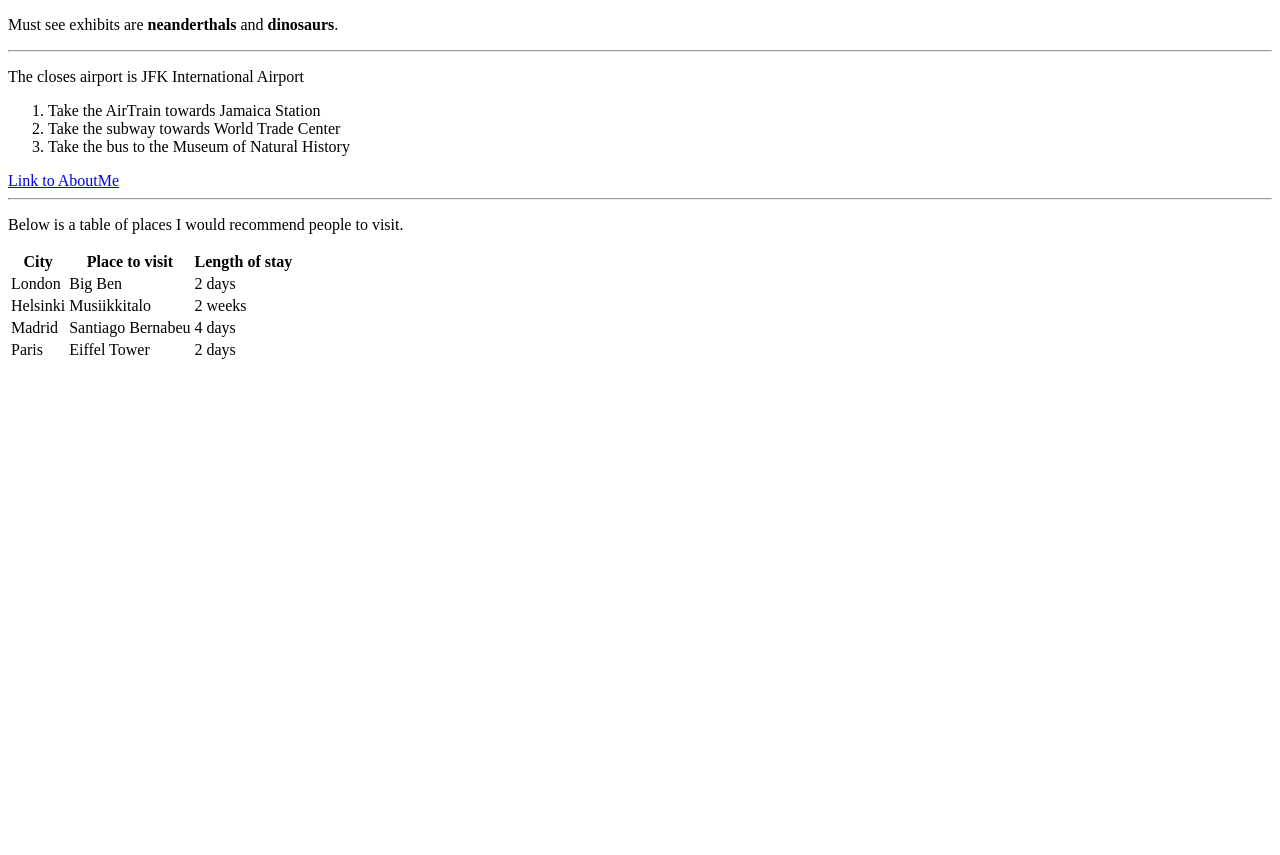
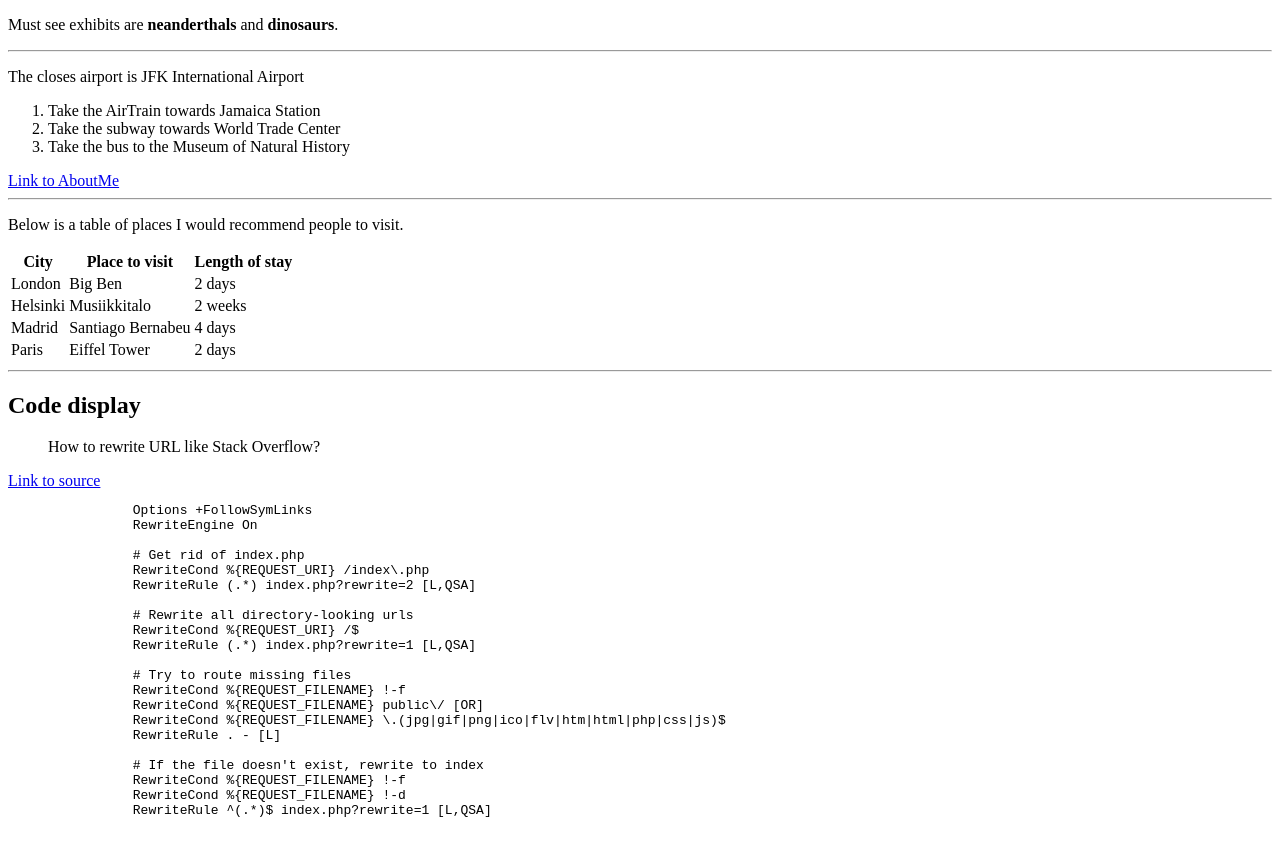
Before and after one commit to 44-563-Web-Apps-F22/44563-webapps-assignment-3-hellmanfredrik, a plain HTML site: page index.html in a window 1280 px wide. Shown: the part 105-960 px from the top of the page. Before the commit the page ends 800 px from the top, so only its background shows below. Drawn offline with Linux system fonts and the light colour scheme.

Commit message:
added code snipped

```diff
--- a/index.html
+++ b/index.html
@@ -45,6 +45,36 @@
             <td>2 days</td>
         </tr>
     </table>
-            </body>
+    <hr>
+    <h2>Code display</h2>
+    <blockquote>How to rewrite URL like Stack Overflow?</blockquote>
+            <a href="https://stackoverflow.com/questions/22012045/htaccess-rewrite-url-like-stack-overflow">Link to source</a>
+
+    <pre>
+                Options +FollowSymLinks
+                RewriteEngine On
+
+                # Get rid of index.php
+                RewriteCond %{REQUEST_URI} /index\.php
+                RewriteRule (.*) index.php?rewrite=2 [L,QSA]
+
+                # Rewrite all directory-looking urls
+                RewriteCond %{REQUEST_URI} /$
+                RewriteRule (.*) index.php?rewrite=1 [L,QSA]
+
+                # Try to route missing files
+                RewriteCond %{REQUEST_FILENAME} !-f
+                RewriteCond %{REQUEST_FILENAME} public\/ [OR]
+                RewriteCond %{REQUEST_FILENAME} \.(jpg|gif|png|ico|flv|htm|html|php|css|js)$
+                RewriteRule . - [L]
+
+                # If the file doesn't exist, rewrite to index
+                RewriteCond %{REQUEST_FILENAME} !-f
+                RewriteCond %{REQUEST_FILENAME} !-d
+                RewriteRule ^(.*)$ index.php?rewrite=1 [L,QSA]
+
+              </pre>
+
+</body>
     </head>
 </html>
```
